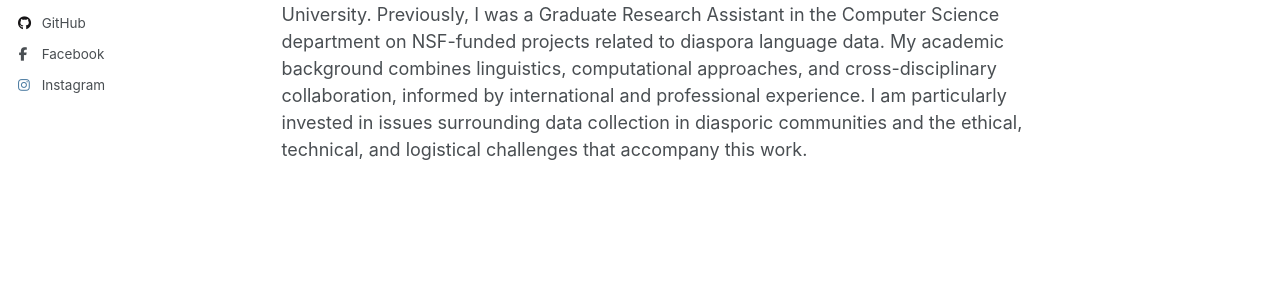
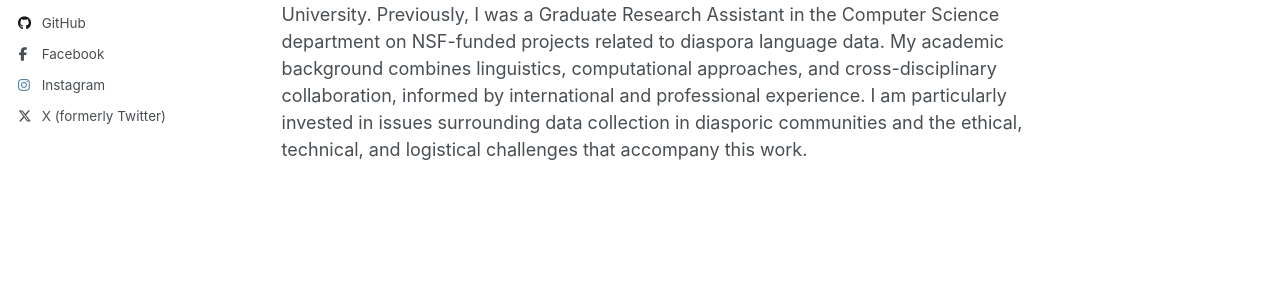
Before and after one commit to ellie-liebl/ellie-liebl.github.io, a Jekyll site: the page built from _pages/about.md, in a window 1280 px wide. Shown: the part 461-761 px from the top of the page. Built offline with Jekyll 4.4.1, drawn with Linux system fonts in a browser that asks for light colours; some of the changed lines change nothing that is shown.

Commit message:
Update _config.yml

```diff
--- a/_config.yml
+++ b/_config.yml
@@ -69,7 +69,7 @@ author:
   steam            : # Username
   telegram         : # URL
   tumblr           : # Username
-  twitter          : # Username for X / Twitter
+  twitter          : "e_liebl" # Username for X / Twitter
   vine             : # Username
   weibo            : # Username
   wikipedia        : # Username
```
